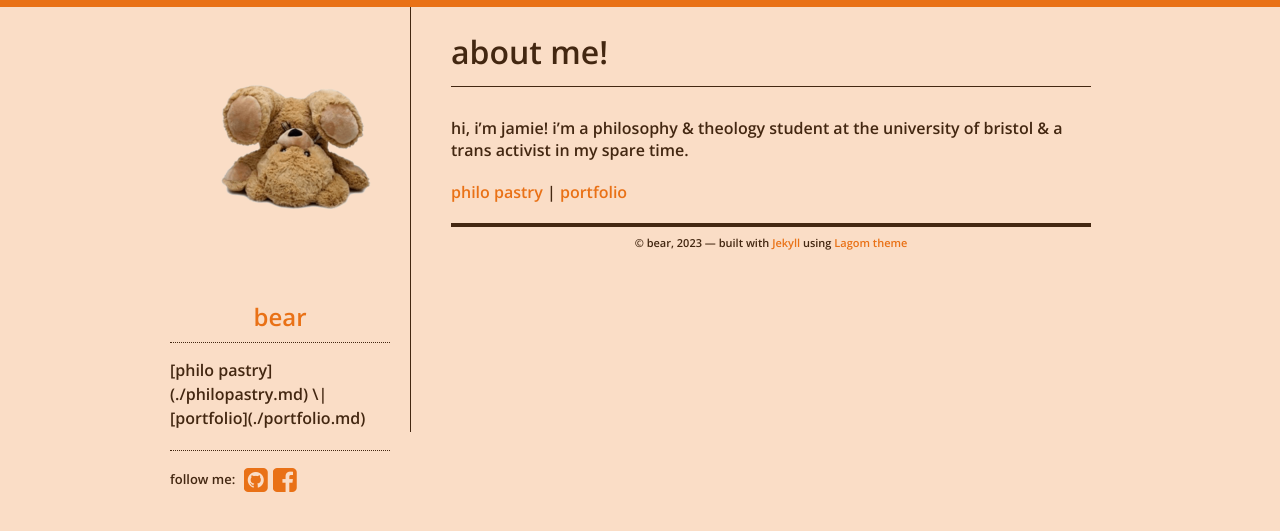
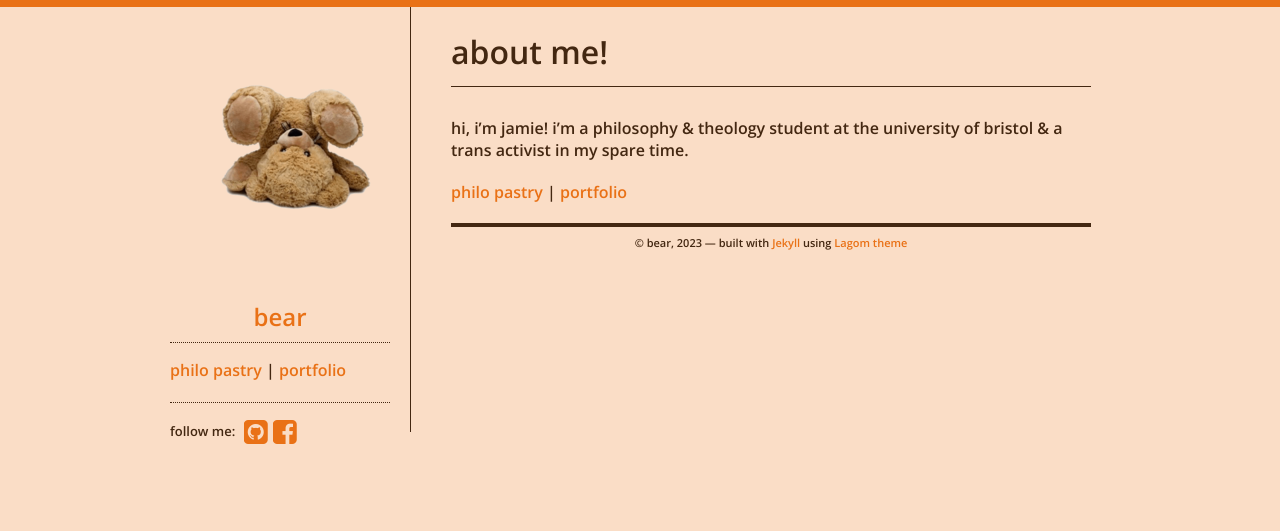
Before and after one commit to jamiethebear/jamiethebear.github.io, a Jekyll site: the page built from index.md, in a window 1280 px wide. Shown: the top 531 px of the page. Built offline with Jekyll 4.4.1, drawn with Linux system fonts in a browser that asks for light colours; our own code applies the rules of GitHub Pages for plain Markdown files; part of the change alters nothing that is shown.

Commit message:
Update sidebar.html

```diff
--- a/_includes/sidebar.html
+++ b/_includes/sidebar.html
@@ -8,7 +8,7 @@
   </a>
   <h2><a href="/">{{ site.data.theme.name }}</a></h2>
   <div id="bio">
-    <p> [philo pastry](./philopastry.md) \| [portfolio](./portfolio.md)</p>
+    <p> <a href="http://jimjam.krx.sh/philopastry.html"> philo pastry</a> | <a href="http://jimjam.krx.sh/portfolio.html"> portfolio </a></p>
     <p>
     </p>
   </div>
```
